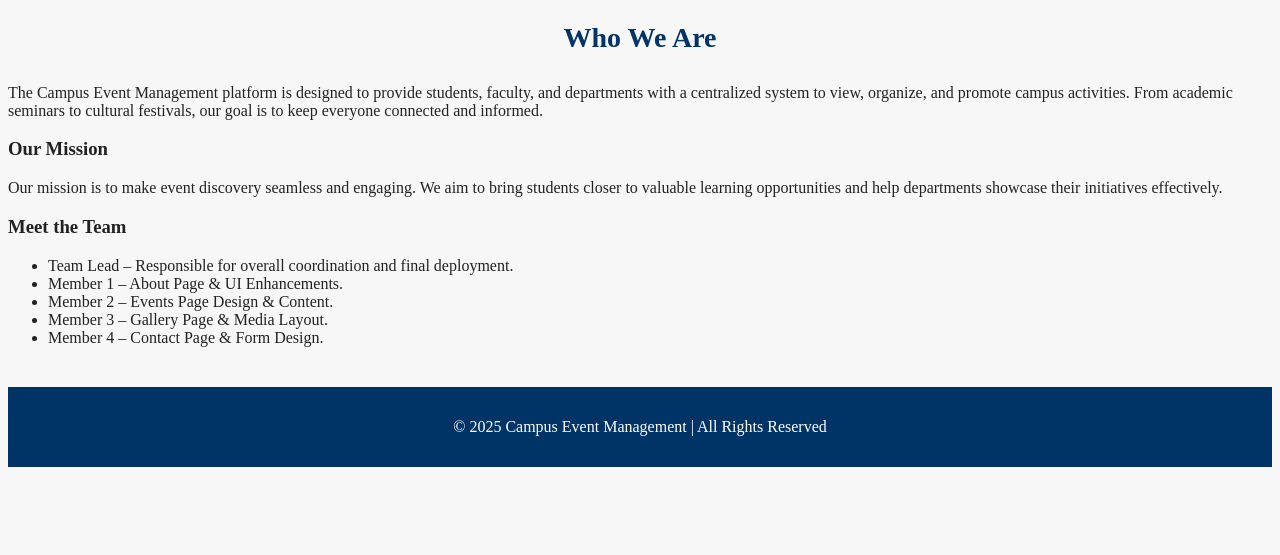
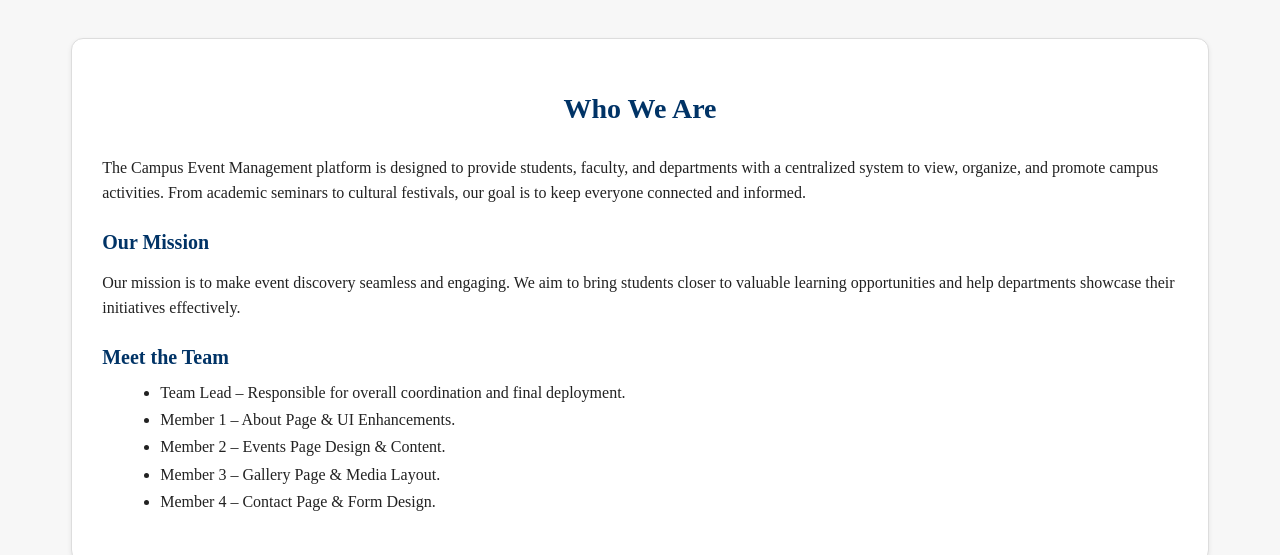
Before and after one commit to Asim12312/campus-events, a website: page src/about.html in a window 1280 px wide. Shown: the part 438-993 px from the top of the page. Before the commit the page ends 913 px from the top, so only its background shows below. Drawn offline with Linux system fonts and the light colour scheme.

Commit message:
add style code for about.html

```diff
--- a/styles/style.css
+++ b/styles/style.css
@@ -125,3 +125,46 @@ footer {
     padding: 15px 0;
     margin-top: 40px;
 }
+
+/* ==========================
+   About Page Styles
+========================== */
+
+.about-hero {
+    background: url('https://images.unsplash.com/photo-1555949963-aa79dcee981c')
+    center/cover no-repeat;
+}
+
+/* Main About Section */
+.about-section {
+    width: 90%;
+    margin: 40px auto;
+}
+
+.about-container {
+    background: white;
+    padding: 30px;
+    border-radius: 12px;
+    box-shadow: 0 2px 5px rgba(0,0,0,0.08);
+    border: 1px solid #ddd;
+}
+
+.about-text {
+    font-size: 16px;
+    margin-bottom: 18px;
+    line-height: 1.6;
+}
+
+.sub-heading {
+    margin-top: 25px;
+    margin-bottom: 8px;
+    color: #003366;
+    font-size: 20px;
+    font-weight: bold;
+}
+
+.team-list {
+    margin-top: 10px;
+    margin-left: 18px;
+    line-height: 1.7;
+}
```
